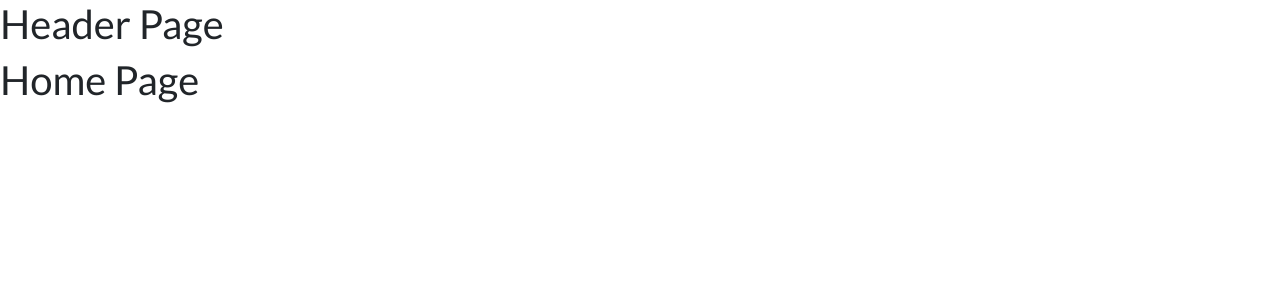
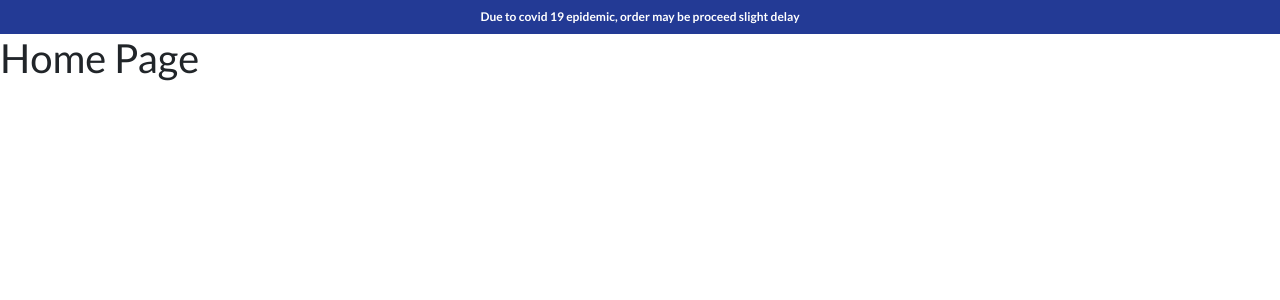
Before and after one commit to yogeshfunde2708/e-commerce, a React (Create React App) app: page / in a window 1280 px wide. Shown: the top 300 px of the page. Built offline with nearby package versions, Linux system fonts and the light colour scheme.

Commit message:
create header and get css

```diff
--- a/src/App.css
+++ b/src/App.css
@@ -1,5 +1,20 @@
 @import url('https://fonts.googleapis.com/css2?family=Lato:ital,wght@0,100;0,300;0,400;0,700;0,900;1,100;1,300;1,400;1,700;1,900&display=swap');
 
-body{
+body {
   font-family: "Lato", sans-serif;
+  font-size: 14px;
 }
+
+.bg-blue {
+  background: #233a95;
+}
+
+.headerWrapper .top-strip {
+  padding: 8px 0px;
+}
+
+.headerWrapper .top-strip p {
+  color: white;
+  font-size: 12px;
+  font-weight: 700;
+}
--- a/src/Pages/Header/index.js
+++ b/src/Pages/Header/index.js
@@ -1,7 +1,13 @@
 const Header = () => {
   return (
     <>
-      <h1>Header Page</h1>
+      <div className="headerWrapper">
+        <div className="top-strip bg-blue">
+            <div className="container">
+                <p className="mb-0 mt-0 text-center"> Due to covid 19 epidemic, order may be proceed slight delay</p>
+            </div>
+        </div>
+      </div>
     </>
   );
 };
```
